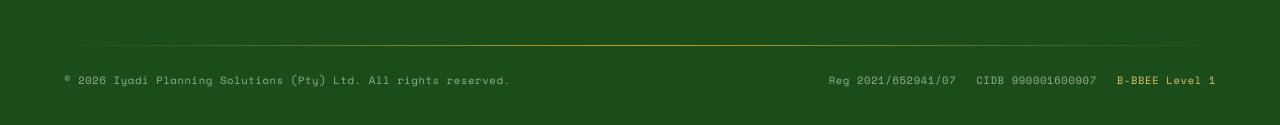
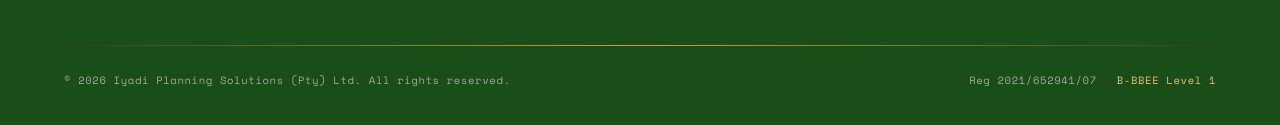
Before and after one commit to OfentseThulare/Ilyadi-, a website: page about.html in a window 1280 px wide. Shown: the part 4851-4976 px from the top of the page. Drawn offline with nearby package versions, Linux system fonts and the light colour scheme.

Commit message:
Remove CIDB number from all page footers
Co-Authored-By: Claude Sonnet 4.6 <noreply@anthropic.com>

```diff
--- a/about.html
+++ b/about.html
@@ -224,6 +224,6 @@
   <div class="foot-rule"></div>
   <div class="footer-bot">
     <span>&copy; 2026 Iyadi Planning Solutions (Pty) Ltd. All rights reserved.</span>
-    <div class="regs"><span>Reg 2021/652941/07</span><span>CIDB 990001600907</span><span class="bbee">B-BBEE Level 1</span></div>
+    <div class="regs"><span>Reg 2021/652941/07</span><span class="bbee">B-BBEE Level 1</span></div>
   </div>
 </div></footer><script src="main.js?v=3"></script></body></html>
```
Also changed, not shown: certifications.html (+1 -1 lines), contact.html (+1 -1 lines), going-green.html (+1 -1 lines), index.html (+1 -1 lines), services.html (+1 -1 lines), start.html (+1 -1 lines), why-choose-us.html (+1 -1 lines).
